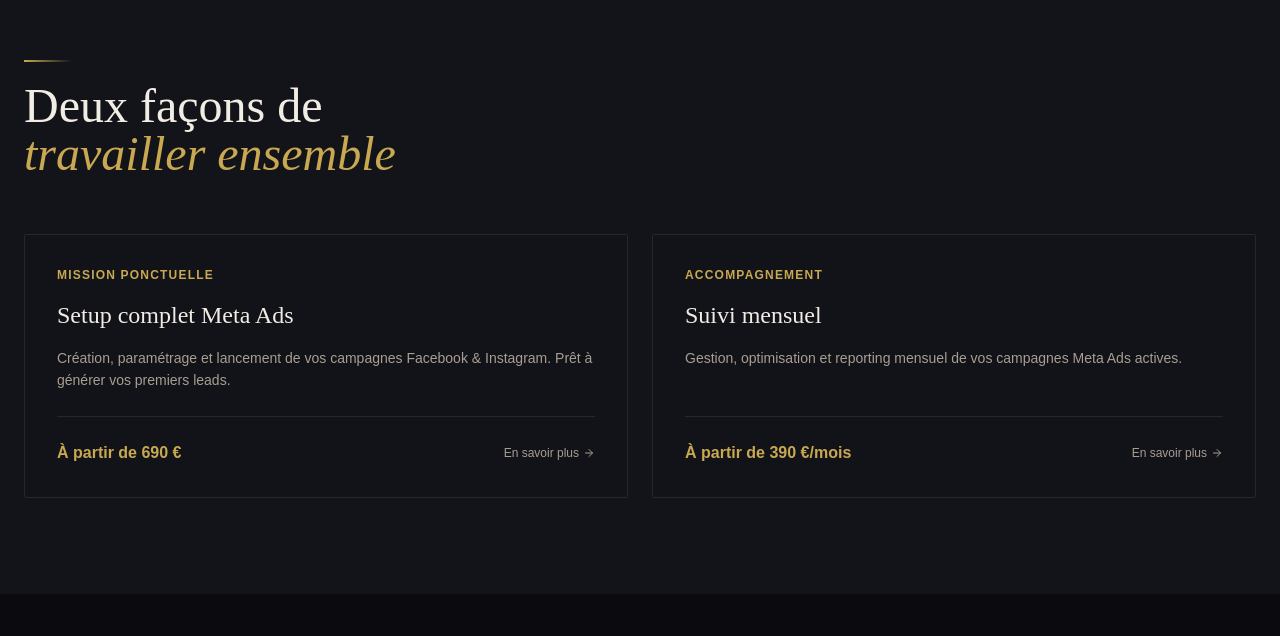
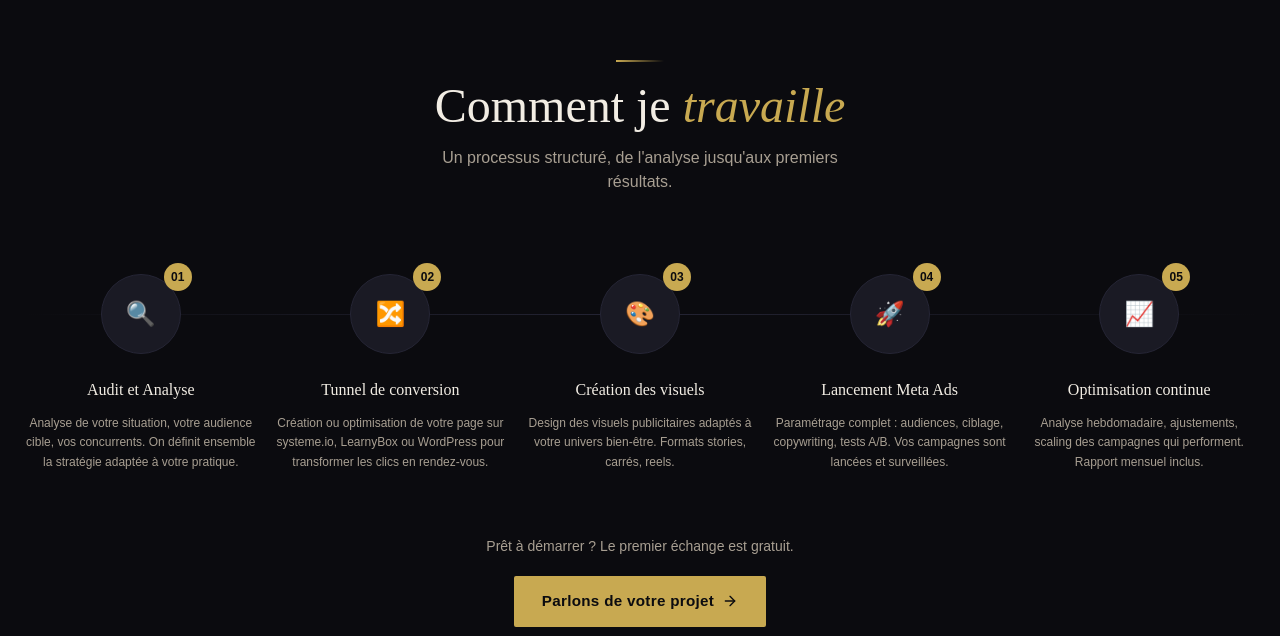
Before and after one commit to ThibautGervy/thibaut-gervy-site, a Next.js app: page / in a window 1280 px wide. Shown: the part 2384-3020 px from the top of the page. Built offline with nearby package versions, Linux system fonts and the light colour scheme.

Commit message:
Section processus de travail animée

```diff
--- a/app/page.tsx
+++ b/app/page.tsx
@@ -282,6 +282,64 @@ export default function HomePage() {
         </div>
       </section>
 
+
+      {/* ════════ COMMENT JE TRAVAILLE ════════ */}
+      <section className="section-padding bg-dark" aria-label="Mon processus de travail">
+        <div className="max-w-7xl mx-auto px-6">
+          <AnimatedSection className="text-center mb-20">
+            <span className="gold-line mb-5" style={{ margin: '0 auto 20px' }} />
+            <h2
+              className="font-display text-4xl md:text-5xl text-cream mb-4"
+              style={{ fontFamily: 'var(--font-display)' }}
+            >
+              Comment je <em className="text-gold">travaille</em>
+            </h2>
+            <p className="text-cream-muted max-w-md mx-auto text-base">
+              Un processus structuré, de l'analyse jusqu'aux premiers résultats.
+            </p>
+          </AnimatedSection>
+
+          <div className="relative">
+            <div className="hidden lg:block absolute left-0 right-0 h-px bg-gradient-to-r from-transparent via-dark-border to-transparent" style={{ top: '40px' }} />
+            <StaggerGrid className="grid grid-cols-1 lg:grid-cols-5 gap-8 lg:gap-4 relative z-10">
+              {[
+                { num: '01', icon: '🔍', title: 'Audit et Analyse', desc: 'Analyse de votre situation, votre audience cible, vos concurrents. On définit ensemble la stratégie adaptée à votre pratique.' },
+                { num: '02', icon: '🔀', title: 'Tunnel de conversion', desc: 'Création ou optimisation de votre page sur systeme.io, LearnyBox ou WordPress pour transformer les clics en rendez-vous.' },
+                { num: '03', icon: '🎨', title: 'Création des visuels', desc: 'Design des visuels publicitaires adaptés à votre univers bien-être. Formats stories, carrés, reels.' },
+                { num: '04', icon: '🚀', title: 'Lancement Meta Ads', desc: 'Paramétrage complet : audiences, ciblage, copywriting, tests A/B. Vos campagnes sont lancées et surveillées.' },
+                { num: '05', icon: '📈', title: 'Optimisation continue', desc: 'Analyse hebdomadaire, ajustements, scaling des campagnes qui performent. Rapport mensuel inclus.' },
+              ].map((step) => (
+                <div key={step.num} className="flex flex-col items-center text-center group">
+                  <div className="relative mb-6">
+                    <div className="w-20 h-20 rounded-full border border-dark-border bg-dark-elevated flex items-center justify-center group-hover:border-gold/40 transition-all duration-500 relative">
+                      <span className="absolute -top-3 -right-3 w-7 h-7 rounded-full bg-gold flex items-center justify-center text-dark text-xs font-bold z-10">
+                        {step.num}
+                      </span>
+                      <span className="text-2xl">{step.icon}</span>
+                    </div>
+                  </div>
+                  <h3
+                    className="font-display text-base text-cream mb-3 group-hover:text-gold transition-colors duration-300"
+                    style={{ fontFamily: 'var(--font-display)' }}
+                  >
+                    {step.title}
+                  </h3>
+                  <p className="text-cream-muted text-xs leading-relaxed">{step.desc}</p>
+                  <div className="lg:hidden mt-6 text-dark-border text-xl">↓</div>
+                </div>
+              ))}
+            </StaggerGrid>
+          </div>
+
+          <AnimatedSection className="text-center mt-16">
+            <p className="text-cream-muted text-sm mb-5">Prêt à démarrer ? Le premier échange est gratuit.</p>
+            <Link href="/contact" className="btn-primary">
+              Parlons de votre projet <ArrowRight size={16} />
+            </Link>
+          </AnimatedSection>
+        </div>
+      </section>
+
       {/* ════════ APERÇU SERVICES ════════ */}
       <section className="section-padding bg-dark-surface">
         <div className="max-w-7xl mx-auto px-6">
```
Also changed, not shown: 2 other files (tests, documents, lock files or other folders).
